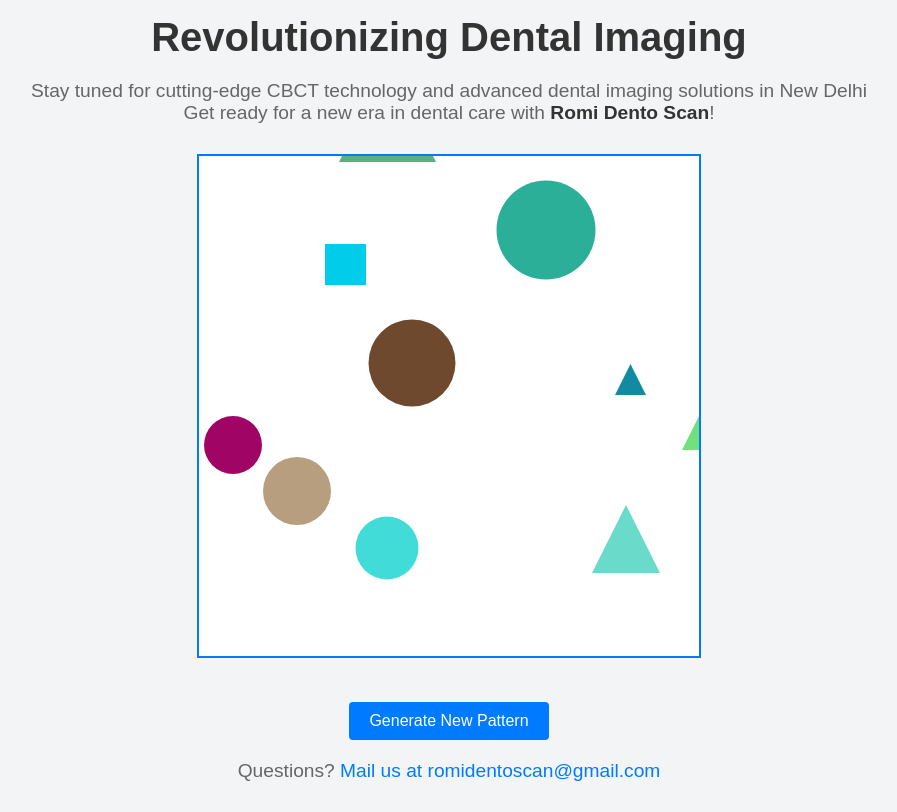
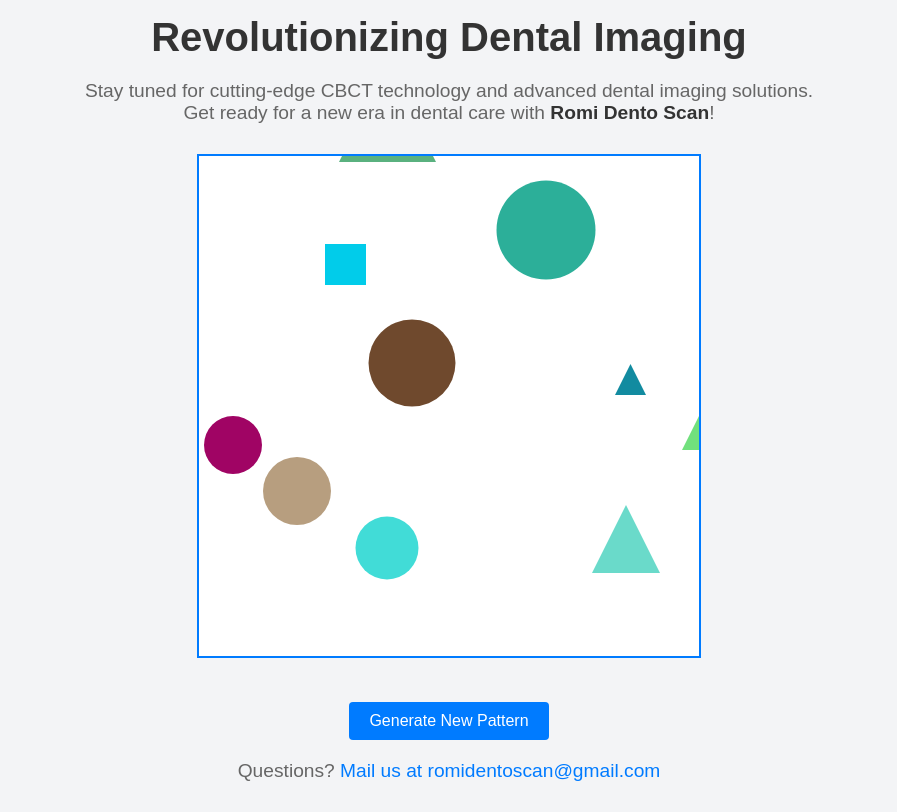
Before and after one commit to clpl-hq/romidentalscan, a plain HTML site: page index.html in a window 1280 px wide. Shown: the whole page, without its empty margins (191-1088 px from the left). Drawn offline with Linux system fonts and the light colour scheme.

Commit message:
Update index.html

```diff
--- a/index.html
+++ b/index.html
@@ -67,7 +67,7 @@
 <body>
   <div class="container">
     <h1>Revolutionizing Dental Imaging</h1>
-    <p>Stay tuned for cutting-edge CBCT technology and advanced dental imaging solutions in New Delhi<br> Get ready for a new era in dental care with <span class="company-name">Romi Dento Scan</span>!</p>
+    <p>Stay tuned for cutting-edge CBCT technology and advanced dental imaging solutions.<br> Get ready for a new era in dental care with <span class="company-name">Romi Dento Scan</span>!</p>
     <canvas id="patternCanvas" width="500" height="500"></canvas>
     <br>
     <button onclick="generatePattern()">Generate New Pattern</button>
```
